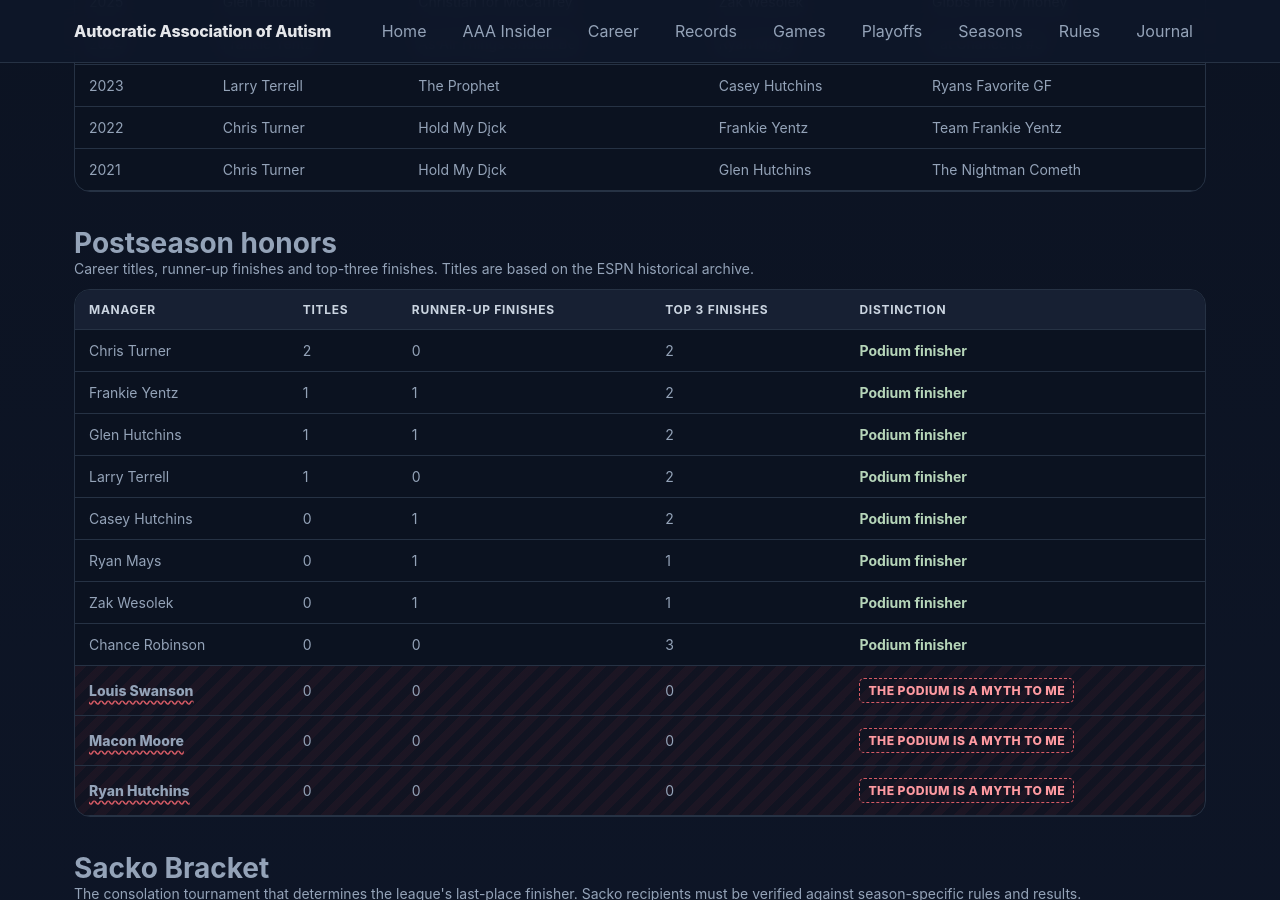
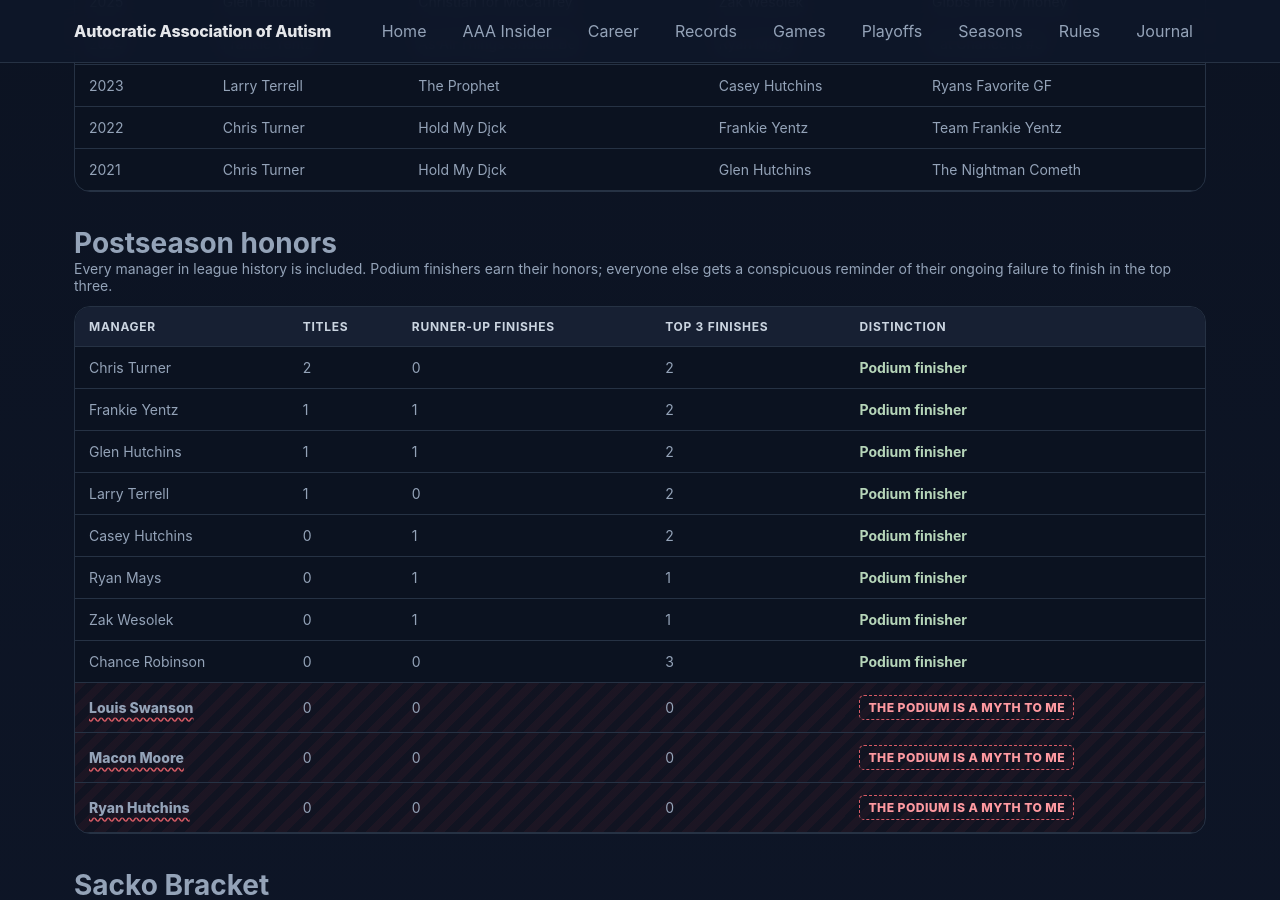
Before and after one commit to Autocratic-Association-of-Autism/AAA-Fantasy-Test, a Jekyll site: the page built from playoffs.html, in a window 1280 px wide and 900 px high, scrolled down 484 px. Built offline with Jekyll 4.4.1, drawn with Linux system fonts in a browser that asks for light colours.

Commit message:
Include every manager in postseason honors and shame podium droughts

```diff
--- a/playoffs.html
+++ b/playoffs.html
@@ -2,7 +2,7 @@
 layout: null
 ---
 <!doctype html><html lang="en"><head><meta charset="utf-8"><meta name="viewport" content="width=device-width,initial-scale=1"><title>Playoff Archive | AAA Fantasy</title><link rel="stylesheet" href="{{ '/styles.css' | relative_url }}?v=category-palette-20261023"></head><body><nav><div class="container nav-inner"><a class="league-brand" href="index.html">Autocratic Association of Autism</a><div class="nav-links"><a href="index.html">Home</a><a href="ledger.html">AAA Insider</a><a href="career.html">Career</a><a href="records.html">Records</a><a href="games.html">Games</a><a href="playoffs.html">Playoffs</a><a href="seasons.html">Seasons</a><a href="rules.html">Rules</a><a href="journal.html">Journal</a></div></div></nav><main class="container"><header><div class="label">AAA League Archive</div><h1>AAA Playoff History</h1><div class="subtitle">Champions, championship appearances, postseason finishes, and the matchups that shaped th<section><div class="section-title"><div><h2>Championship Bracket</h2><div class="note">The title tournament: championship finishes and postseason honors.</div></div></div></section><section><div class="section-title"><div><h2>Championship history</h2><div class="note">Champions and runners-up based on completed season standings in the ESPN archive. The 2026 season is still in progress in this data snapshot.</div></div></div><div class="table-wrap" id="championshipHistory"></div></section>
-<section><div class="section-title"><div><h2>Postseason honors</h2><div class="note">Career titles, runner-up finishes and top-three finishes. Titles are based on the ESPN historical archive.</div></div></div><div class="table-wrap" id="postseasonHonors"></div></section>
+<section><div class="section-title"><div><h2>Postseason honors</h2><div class="note">Every manager in league history is included. Podium finishers earn their honors; everyone else gets a conspicuous reminder of their ongoing failure to finish in the top three.</div></div></div><div class="table-wrap" id="postseasonHonors"></div></section>
 <section><div class="section-title"><div><h2>Sacko Bracket</h2><div class="note">The consolation tournament that determines the league's last-place finisher. Sacko recipients must be verified against season-specific rules and results.</div></div></div><div class="table-wrap" id="sackoHistory"></div><div class="note" style="margin-top:12px">A last-place season finish is shown as a candidate Sacko recipient, not a confirmed punishment winner, until the league's historical Sacko rules are verified.</div></section><section><div class="section-title"><div><h2>Postseason formats and matchup archive</h2><div class="note">Historical multi-week matchups are listed below, including consolation games. Two-week aggregate totals are not eligible for single-week scoring records.</div></div></div><details><summary>View Championship Bracket multi-week results</summary><div class="table-wrap" id="championshipMultiWeek"></div></details><details><summary>View Sacko Bracket multi-week results</summary><div class="table-wrap" id="sackoMultiWeek"></div></details><div class="note">Total multi-week postseason matchups: <span id="multiWeekCount"></span>. Unclassified games remain in the complete archive below.</div><details><summary>View all multi-week postseason results</summary><div class="table-wrap" id="multiWeek"></div></details></section>
 <section class="card"><h2>Playoff brackets and records</h2><p>Complete round-by-round brackets, championship game scores, playoff win totals, and postseason upsets require additional round-level matchup data. They will be added when those results can be verified. Consolation games will remain distinct from the championship bracket.</p></section>iWeek"></div>
 </section><footer>Autocratic Association of Autism · League archive</footer></main><script src="data.js?v=20261001-current-season-fix-3"></script><script src="blowout-losses.js?v=20261005"></script><script src="app.js?v=20261024-pages"></script></body></html>
```
